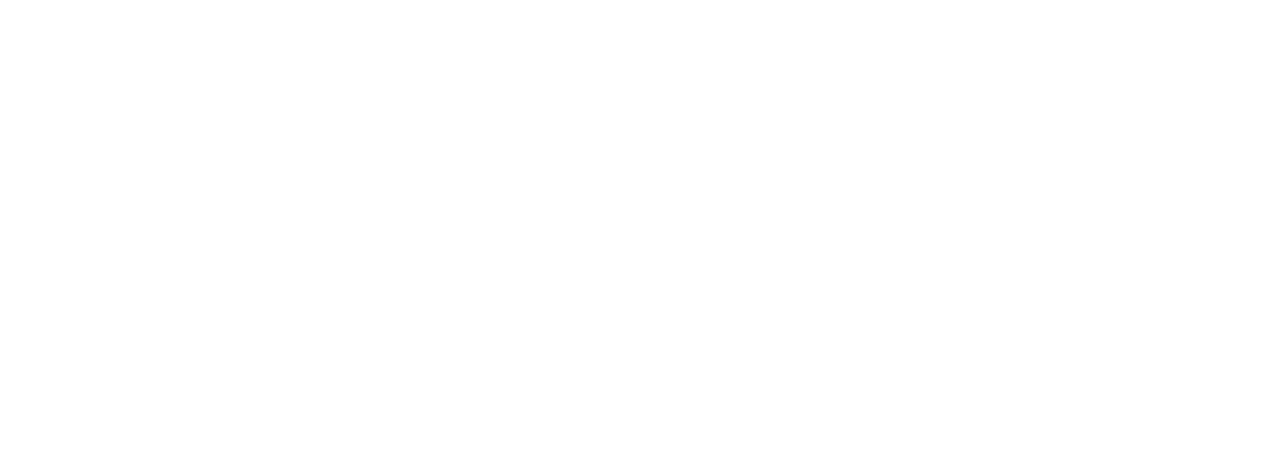
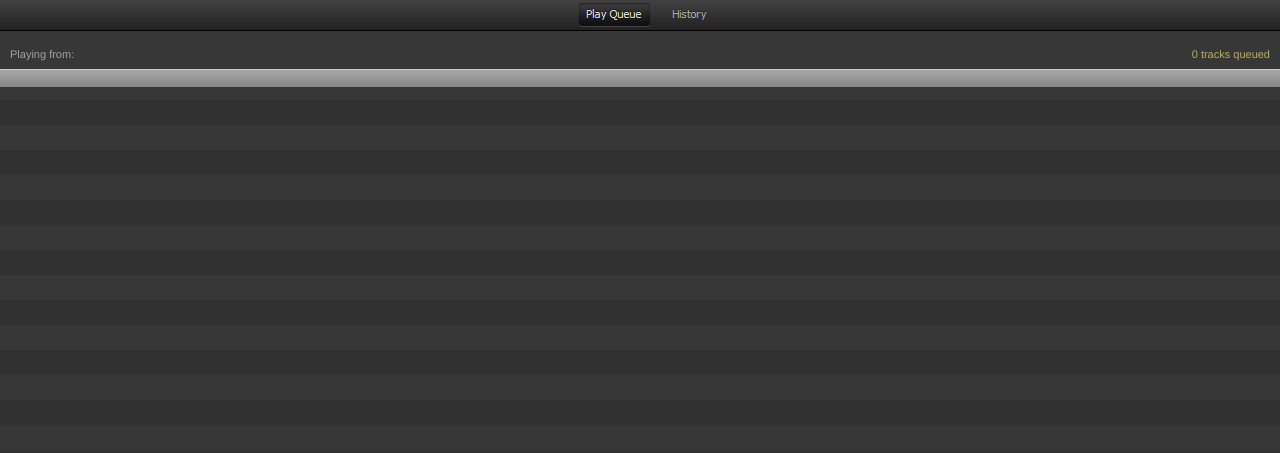
Before and after one commit to coral/my, a plain HTML site: page index.html in a window 1280 px wide. Drawn offline with Linux system fonts and the light colour scheme.

Commit message:
Added cover for cinametic opening effect

```diff
--- /dev/null
+++ b/css/cover.css
@@ -0,0 +1,59 @@
+body.cover #top {
+  top: 0;
+}
+body.cover #track-list li{
+  left: 0;
+}
+#cover {
+  position: absolute;
+  width: 100%;
+  height: 100%;
+  left: 0;
+  top: 0;
+}
+#top {
+  position: absolute;
+  -webkit-transition: top 500ms ease;
+  font-size: 11px;
+  line-height: 36px;
+  top: -87px;
+  height: 87px;
+  width: 100%;
+  background: url('../images/cover_top.png') repeat-x top left;
+  text-align: center;
+  z-index: 1;
+}
+#top img {
+  vertical-align: top;
+}
+#playing-from {
+  float: left;
+  margin-left: 10px;
+  color: #a2a2a2;
+}
+#tracks-queued {
+  color: #b7b060;
+  float: right;
+  margin-right: 10px;
+}
+#track-list {
+  z-index: -1;
+  list-style: none;
+  padding: 0;
+  margin: 0;
+  /* remove later */
+  overflow: hidden;
+}
+#track-list li {
+  position: relative;
+  height: 25px;
+  -webkit-transition: left 500ms ease;
+}
+#track-list li:nth-child(2n + 1) {
+  background-color: #313131;
+  left: 100%;
+}
+#track-list li:nth-child(2n) {
+  background-color: #373737;
+  left: -100%;
+}
--- a/css/main.css
+++ b/css/main.css
@@ -21,6 +21,11 @@ textarea {
 body {
     font-size: 1em;
     line-height: 1.4;
+    background: #313131;
+    overflow: hidden;
+    max-height: 100%;
+    margin: 0;
+    padding: 0;
 }
 
 /*
--- a/index.html
+++ b/index.html
@@ -15,10 +15,18 @@
     <link href='http://fonts.googleapis.com/css?family=Exo' rel='stylesheet' type='text/css'>
     <link rel="stylesheet" href="css/main.css">
     <link rel="stylesheet" href="css/leap.css">
+    <link rel="stylesheet" href="css/cover.css">
 
+    <script>
+      document.addEventListener("DOMContentLoaded", function(event) {
+        document.addEventListener("click", function(event) {
+          document.body.classList.remove('cover');
+        });
+      });
+    </script>
 
   </head>
-  <body>
+  <body class="cover">
     <svg version="1.1" id="my_logo" class="svg_hide" xmlns="http://www.w3.org/2000/svg" xmlns:xlink="http://www.w3.org/1999/xlink" x="0px" y="0px"
      width="250px" height="250px" viewBox="0 0 250 250" enable-background="new 0 0 250 250" xml:space="preserve">
       <path fill="none" stroke="none" stroke-miterlimit="10" d="M6.5,177.25c0,0,18-50,22.75-71.25S38,48.75,46.75,37.25
@@ -28,6 +36,16 @@
     s20.861-27.5,27.361-43.25s8-18.25,8-18.25"/>
     </svg>
 
+    <div id="cover">
+      <div id="top">
+        <img src="images/cover_top_playqueue.png"><br>
+        <span id="playing-from">Playing from:</span>
+        <span id="tracks-queued">0 tracks queued</span>
+      </div>
+      <ul id="track-list">
+        <li><li><li><li><li><li><li><li><li><li><li><li><li><li><li><li><li><li><li><li><li><li><li><li><li><li><li><li><li><li><li><li><li><li><li>
+      </ul>
+    </div>
 
     <div id="container">
         <div id="finger" class="cube finger">
```
Also changed, not shown: images/cover_top.png (added), images/cover_top_playqueue.png (added).
